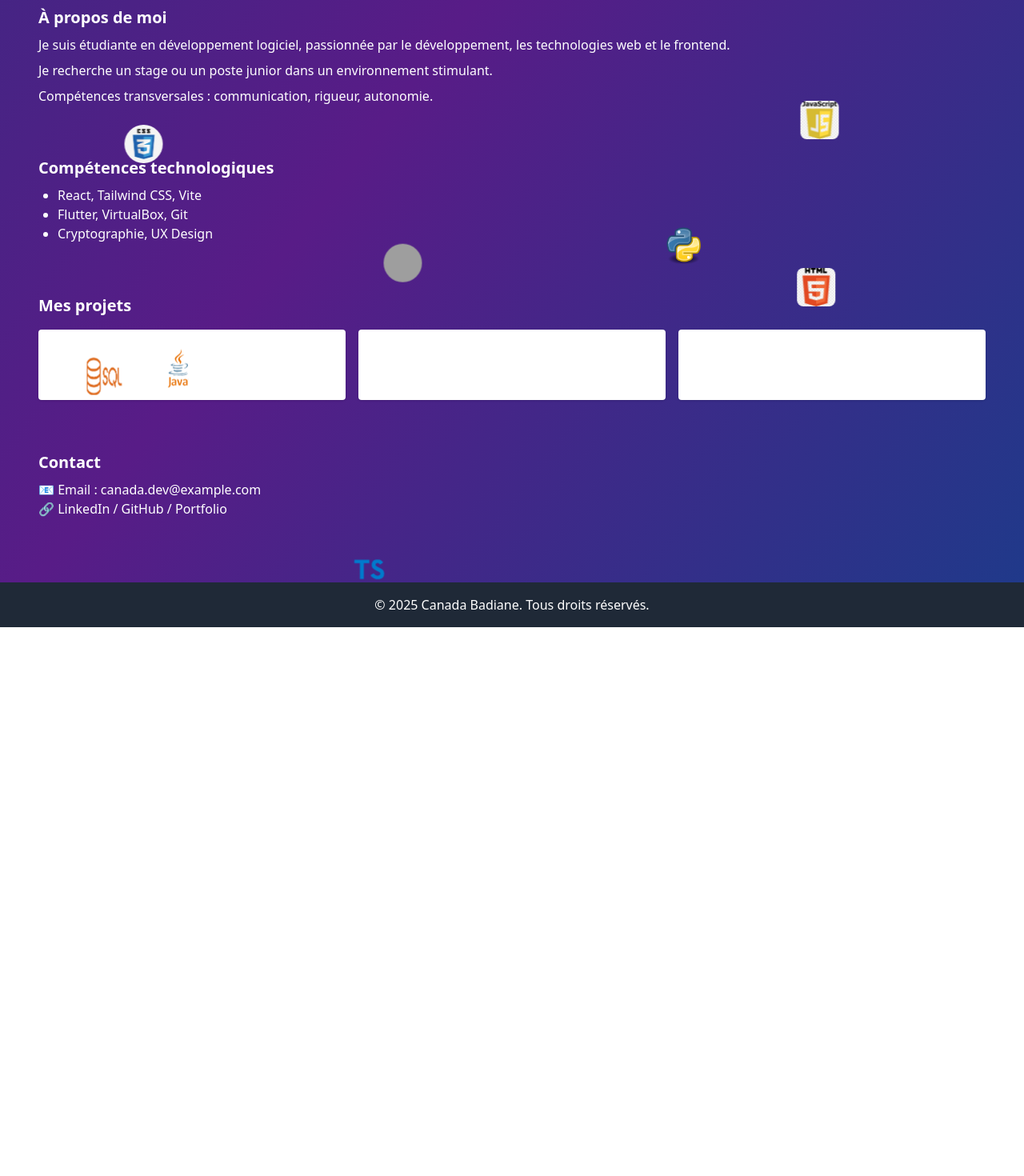
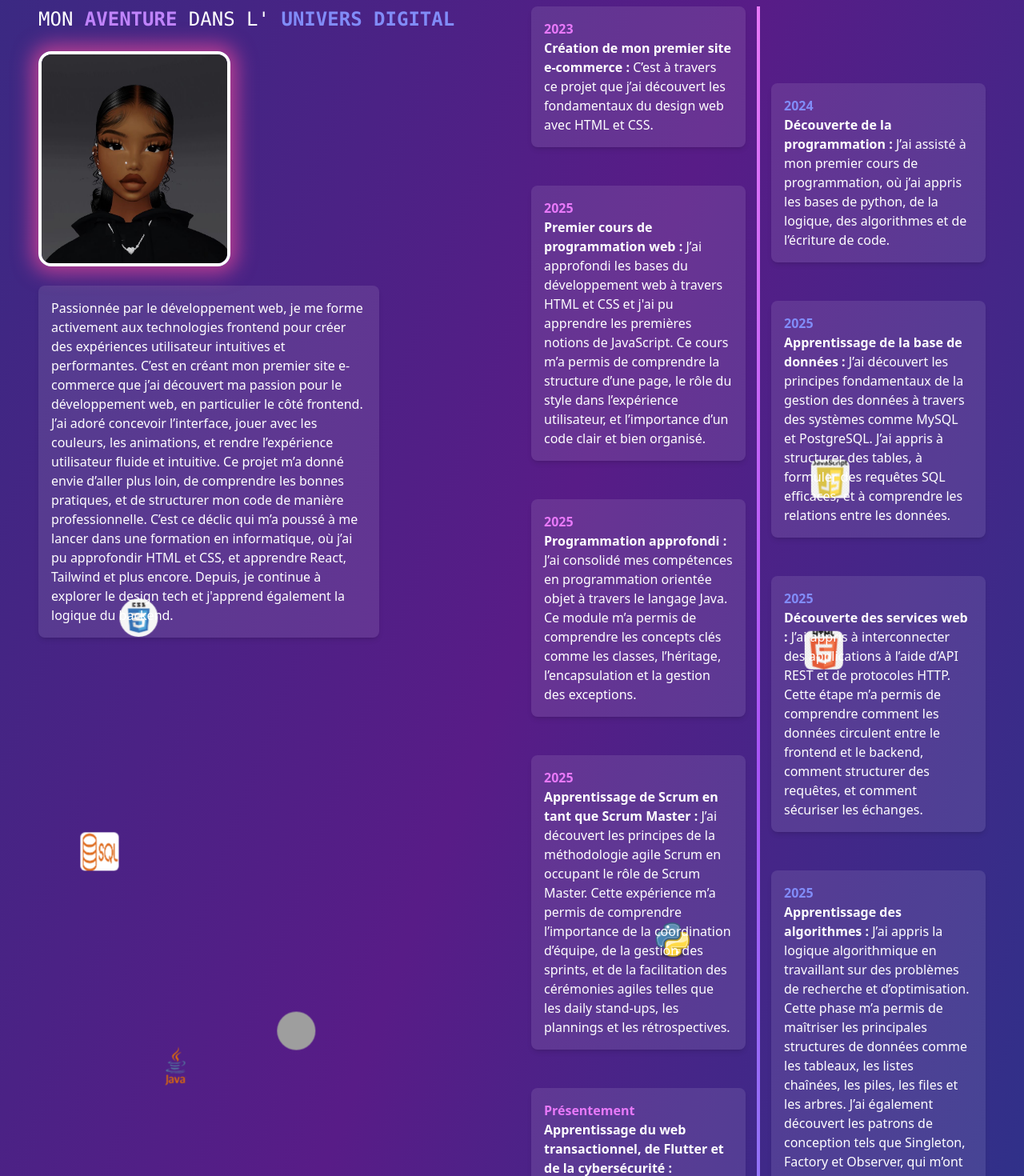
Before and after one commit to CanadaBadiane/portfolio, a React (Vite) app: page / in a window 1280 px wide. Shown: the part 900-2370 px from the top of the page at 80% size. Before the commit the page ends 1684 px from the top, so only its background shows below. Built offline with nearby package versions, Linux system fonts and the light colour scheme; grey boxes are pictures that could not be loaded.

Commit message:
feat: Personnalisation du composant About

```diff
--- a/src/components/About.tsx
+++ b/src/components/About.tsx
@@ -1,18 +1,187 @@
-export default function About() {
+const About = () => {
   return (
     <section id="about">
-      <h2 className="text-xl font-semibold mb-2">À propos de moi</h2>
-      <p>
-        Je suis étudiante en développement logiciel, passionnée par le
-        développement, les technologies web et le frontend.
-      </p>
-      <p className="mt-2">
-        Je recherche un stage ou un poste junior dans un environnement
-        stimulant.
-      </p>
-      <p className="mt-2">
-        Compétences transversales : communication, rigueur, autonomie.
-      </p>
+      <div className="grid grid-cols-1 md:grid-cols-2 gap-12">
+        {/* Colonne gauche */}
+        <div className="flex flex-col items-start">
+          <h2 className="text-2xl font-mono mb-6">
+            MON{" "}
+            <span className="text-purple-400 font-bold text-2xl">AVENTURE</span>{" "}
+            DANS L'{" "}
+            <span className="text-indigo-400 font-bold text-2xl">
+              UNIVERS DIGITAL
+            </span>{" "}
+          </h2>
+          <img
+            src="/images/profil.JPG"
+            alt="Profil"
+            className="w-60 h-70 object-cover rounded-2xl shadow-[0_0_24px_8px_rgba(236,72,153,0.7)] border-4 border-white"
+          />
+          <div className="bg-white/10 p-4 rounded-lg shadow-md w-3/4 text-left mt-6 relative z-10">
+            <p>
+              Passionnée par le développement web, je me forme activement aux
+              technologies frontend pour créer des expériences utilisateur
+              intuitives et performantes. C’est en créant mon premier site
+              e-commerce que j’ai découvert ma passion pour le développement
+              web, en particulier le côté frontend. J’ai adoré concevoir
+              l’interface, jouer avec les couleurs, les animations, et rendre
+              l’expérience utilisateur fluide et intuitive. Ce projet m’a donné
+              envie d’aller plus loin, de comprendre les bonnes pratiques, et de
+              structurer mon code de manière professionnelle. C’est ce déclic
+              qui m’a poussé à me lancer dans une formation en informatique, où
+              j’ai pu approfondir HTML et CSS, et apprendre React, Tailwind et
+              plus encore. Depuis, je continue à explorer le design tech et
+              j'apprend également la logique du backend.
+            </p>
+          </div>
+        </div>
+
+        {/* Colonne droite */}
+        <div className="relative flex justify-end w-full">
+          <div className="relative w-full max-w-4xl flex flex-col">
+            {/* Timeline*/}
+            <div className="grid grid-cols-2 gap-8 z-10 relative">
+              {/* Corde verticale */}
+              <div className="absolute top-0 bottom-0 left-1/2 -translate-x-1/2 w-1 bg-gradient-to-b from-fuchsia-400 via-purple-500 to-indigo-400 z-0"></div>
+              <div className="absolute left-1/2 bottom-0 -translate-x-1/2 z-10">
+                <div className="w-6 h-6 rounded-full bg-gradient-to-br from-indigo-500 via-purple-500 to-indigo-400 shadow-[0_0_24px_8px_rgba(236,72,153,0.7)] border-4 border-white"></div>
+              </div>
+
+              {/* Colonne gauche : timeline */}
+              <div className="flex flex-col items-end space-y-12">
+                <div className="bg-white/10 p-4 rounded-lg shadow-md w-full text-left">
+                  <span className="font-bold text-fuchsia-400">2023</span>
+                  <div>
+                    <span className="font-bold">
+                      Création de mon premier site e-commerce :{" "}
+                    </span>
+                    C’est à travers ce projet que j’ai découvert les
+                    fondamentaux du design web avec HTML et CSS.
+                  </div>
+                </div>
+                <div className="bg-white/10 p-4 rounded-lg shadow-md w-full text-left">
+                  <span className="font-bold text-fuchsia-400">2025</span>
+                  <div>
+                    <span className="font-bold">
+                      Premier cours de programmation web :{" "}
+                    </span>
+                    J’ai approfondi les bases du développement web à travers
+                    HTML et CSS et j'ai pu apprendre les premières notions de
+                    JavaScript. Ce cours m’a permis de comprendre la structure
+                    d’une page, le rôle du style dans l’expérience utilisateur,
+                    et l’importance d’un code clair et bien organisé.
+                  </div>
+                </div>
+                <div className="bg-white/10 p-4 rounded-lg shadow-md w-full text-left">
+                  <span className="font-bold text-fuchsia-400">2025</span>
+                  <div>
+                    <span className="font-bold">
+                      Programmation approfondi :{" "}
+                    </span>
+                    J’ai consolidé mes compétences en programmation orientée
+                    objet à travers le langage Java. Ce module m’a permis de
+                    comprendre les concepts clés comme les classes, l’héritage,
+                    l’encapsulation et la gestion des exceptions.
+                  </div>
+                </div>
+                <div className="bg-white/10 p-4 rounded-lg shadow-md w-full text-left">
+                  <span className="font-bold text-fuchsia-400">2025</span>
+                  <div>
+                    <span className="font-bold">
+                      Apprentissage de Scrum en tant que Scrum Master :{" "}
+                    </span>
+                    J’ai découvert les principes de la méthodologie agile Scrum
+                    en occupant le rôle de Scrum Master. Cette expérience m’a
+                    permis de comprendre l’importance de la coordination
+                    d’équipe, de la gestion des sprints, et de la facilitation
+                    des cérémonies agiles telles que les daily stand-ups, les
+                    plannings et les rétrospectives.
+                  </div>
+                </div>
+                <div className="bg-white/10 p-4 rounded-lg shadow-md w-full text-left">
+                  <span className="font-bold text-fuchsia-400">
+                    Présentement
+                  </span>
+                  <div>
+                    <span className="font-bold">
+                      Apprentissage du web transactionnel, de Flutter et de la
+                      cybersécurité :{" "}
+                    </span>
+                    J’apprends à concevoir des applications web
+                    transactionnelles en intégrant la gestion des paiements, des
+                    sessions et de la sécurité des échanges. Je développe
+                    également des interfaces mobiles avec Flutter, en tirant
+                    parti de son approche multiplateforme et réactive. En
+                    parallèle, je me forme aux principes de la cybersécurité.
+                    J’identifie les vulnérabilités, je sécurise les données
+                    utilisateurs et j’applique les bonnes pratiques pour
+                    protéger les applications web.
+                  </div>
+                </div>
+              </div>
+
+              {/* Colonne droite : timeline */}
+              <div className="flex flex-col items-start space-y-12">
+                <div className="bg-white/10 p-4 rounded-lg shadow-md w-full text-left mt-24">
+                  <span className="font-bold text-indigo-400">2024</span>
+                  <div>
+                    <span className="font-bold">
+                      Découverte de la programmation :{" "}
+                    </span>
+                    J’ai assisté à mon premier cours de programmation, où j’ai
+                    appris les bases de python, de la logique, des algorithmes
+                    et de l’écriture de code.
+                  </div>
+                </div>
+                <div className="bg-white/10 p-4 rounded-lg shadow-md w-full text-left">
+                  <span className="font-bold text-indigo-400">2025</span>
+                  <div>
+                    <span className="font-bold">
+                      Apprentissage de la base de données :{" "}
+                    </span>
+                    J’ai découvert les principes fondamentaux de la gestion des
+                    données à travers des systèmes comme MySQL et PostgreSQL.
+                    J’ai appris à structurer des tables, à formuler des requêtes
+                    SQL efficaces, et à comprendre les relations entre les
+                    données.
+                  </div>
+                </div>
+                <div className="bg-white/10 p-4 rounded-lg shadow-md w-full text-left">
+                  <span className="font-bold text-indigo-400">2025</span>
+                  <div>
+                    <span className="font-bold">
+                      Découverte des services web :{" "}
+                    </span>
+                    J’ai appris à interconnecter des applications à l’aide d’API
+                    REST et de protocoles HTTP. Cette étape m’a permis de
+                    comprendre comment les données circulent entre le frontend
+                    et le backend, comment structurer des requêtes, et comment
+                    sécuriser les échanges.
+                  </div>
+                </div>
+                <div className="bg-white/10 p-4 rounded-lg shadow-md w-full text-left">
+                  <span className="font-bold text-indigo-400">2025</span>
+                  <div>
+                    <span className="font-bold">
+                      Apprentissage des algorithmes :{" "}
+                    </span>
+                    J’ai appris la logique algorithmique en travaillant sur des
+                    problèmes de recherche et d’optimisation. Cette phase m’a
+                    permis de maîtriser les principales structures de données
+                    comme les tableaux, les listes chaînées, les piles, les
+                    files et les arbres. J’ai également découvert les patrons de
+                    conception tels que Singleton, Factory et Observer, qui
+                    m’ont aidé à structurer mon code de manière modulaire,
+                    réutilisable et maintenable.
+                  </div>
+                </div>
+              </div>
+            </div>
+          </div>
+        </div>
+      </div>
     </section>
   );
-}
+};
+
+export default About;
--- a/src/components/FloatingIcons.tsx
+++ b/src/components/FloatingIcons.tsx
@@ -1,3 +1,4 @@
+// Images d'icones flottantes
 const FloatingIcons = () => {
   return (
     <>
```
Also changed, not shown: public/images/profil.JPG (added).
